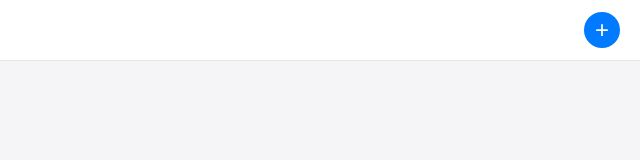
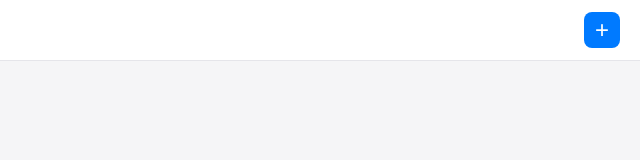
Before and after one commit to DexterLagan/ProTrack, a website: page src/index.html in a window 1280 px wide. Shown: the full height of the page, 640-1280 px from the left. Drawn offline with Linux system fonts and the light colour scheme.

Commit message:
Change + button from round to square

```diff
--- a/src/styles.css
+++ b/src/styles.css
@@ -35,7 +35,7 @@
 .add-btn {
   width: 36px;
   height: 36px;
-  border-radius: 50%;
+  border-radius: 8px;
   background: #007aff;
   color: white;
   border: none;
```
